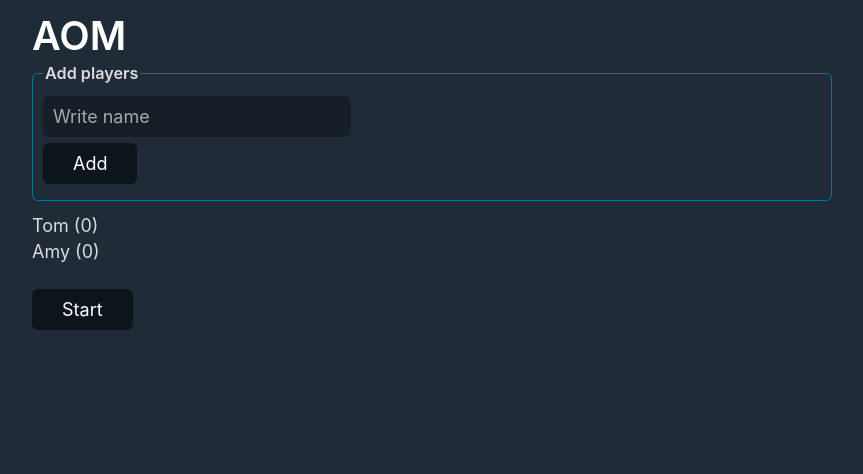
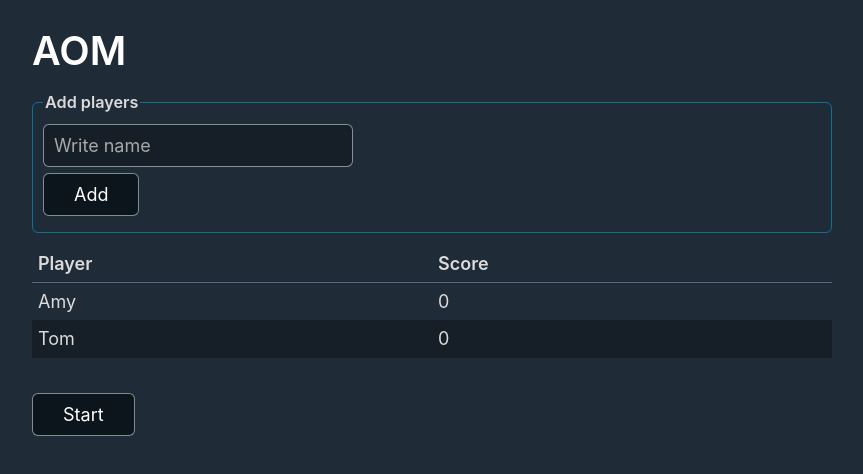
Before and after one commit to atomcorp/hangthedj, a React (Create React App) app: page / in a window 1280 px wide. Shown: the top 474 px of the page, without its empty margins (208-1071 px from the left). Built offline with nearby package versions, Linux system fonts and the light colour scheme.

Commit message:
add table

```diff
--- a/src/App.tsx
+++ b/src/App.tsx
@@ -3,6 +3,7 @@ import immer from 'immer';
 
 import Start from 'components/Start/Start';
 import InPlay from 'components/InPlay/InPlay';
+import Scores from 'components/Scores/Scores';
 import {getId} from 'utils';
 
 import {stateType, actionTypes, gameStateType} from 'types';
@@ -63,26 +64,7 @@ function App(): JSX.Element {
       {state.gameState === 'inplay' && (
         <InPlay players={state.players} appDispatch={dispatch} />
       )}
-      {state.gameState === 'finished' && (
-        <table>
-          <thead>
-            <tr>
-              <th>Player</th>
-              <th>Score</th>
-            </tr>
-          </thead>
-          <tbody>
-            {[...state.players]
-              .sort((a, b) => (a.score < b.score ? 1 : -1))
-              .map((player, i) => (
-                <tr key={i}>
-                  <td>{player.name}</td>
-                  <td>{player.score}</td>
-                </tr>
-              ))}
-          </tbody>
-        </table>
-      )}
+      {state.gameState === 'finished' && <Scores players={state.players} />}
     </div>
   );
 }
--- a/src/components/InPlay/InPlay.module.css
+++ b/src/components/InPlay/InPlay.module.css
@@ -1,5 +1,10 @@
 .choice {
   display: block;
+  margin: 0 0 20px;
+}
+
+.choice select {
+  min-width: 200px;
 }
 
 .prompt {
--- a/src/components/InPlay/InPlay.tsx
+++ b/src/components/InPlay/InPlay.tsx
@@ -9,7 +9,7 @@ import {
   roundType,
 } from 'types';
 import css from './InPlay.module.css';
-import {disconnect} from 'process';
+import Scores from 'components/Scores/Scores';
 
 const defaultState = {
   cards: [],
@@ -118,6 +118,7 @@ const InPlay = (props: propsType): JSX.Element => {
     <section>
       {state.stage === 'waiting' && (
         <div>
+          <Scores players={props.players} />
           <p>
             Pass the phone to{' '}
             {currentPlayer ? currentPlayer.name : props.players[0].name}
--- /dev/null
+++ b/src/components/Scores/Scores.tsx
@@ -0,0 +1,30 @@
+import React from 'react';
+
+import {playersType} from 'types';
+
+const Scores = (props: propsTypes): JSX.Element => (
+  <table>
+    <thead>
+      <tr>
+        <th>Player</th>
+        <th>Score</th>
+      </tr>
+    </thead>
+    <tbody>
+      {[...props.players]
+        .sort((a, b) => (a.score < b.score ? 1 : -1))
+        .map((player, i) => (
+          <tr key={i}>
+            <td>{player.name}</td>
+            <td>{player.score}</td>
+          </tr>
+        ))}
+    </tbody>
+  </table>
+);
+
+type propsTypes = {
+  players: playersType;
+};
+
+export default Scores;
--- a/src/components/Start/Start.tsx
+++ b/src/components/Start/Start.tsx
@@ -1,7 +1,8 @@
 import React, {useState} from 'react';
 
+import Scores from 'components/Scores/Scores';
+
 import {playersType, dispatchType} from 'types';
-
 import css from './Start.module.css';
 
 const Start = (props: propTypes): JSX.Element => {
@@ -38,11 +39,7 @@ const Start = (props: propTypes): JSX.Element => {
       </fieldset>
 
       <section>
-        {props.players.map((player, i) => (
-          <div key={i}>
-            {player.name} ({player.score})
-          </div>
-        ))}
+        <Scores players={props.players} />
       </section>
       <br />
       <section>
--- a/src/index.css
+++ b/src/index.css
@@ -10,16 +10,13 @@ body {
   -webkit-font-smoothing: antialiased;
   -moz-osx-font-smoothing: grayscale;
   font-size: 1.8rem;
-  font-family: 'Inter', -apple-system, BlinkMacSystemFont, 'Segoe UI', 'Roboto',
-    'Oxygen', 'Ubuntu', 'Cantarell', 'Fira Sans', 'Droid Sans', 'Helvetica Neue',
-    sans-serif;
-  line-height: 1.4em;
 }
 
 input,
-button {
+button,
+select {
   font-family: var(--font-stack);
-  font-size: 1.8rem;
+  border: 1px solid rgba(206, 230, 227, 0.58);
 }
 
 code {
```
